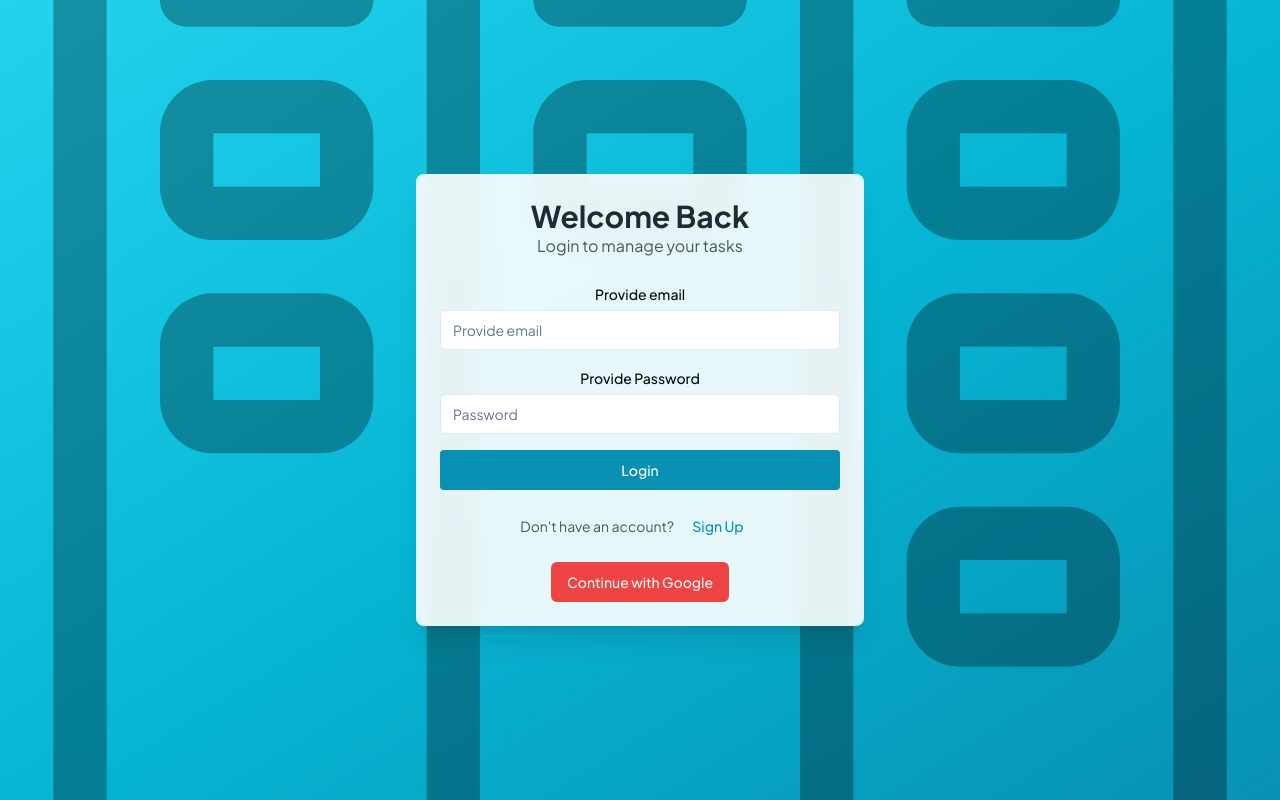
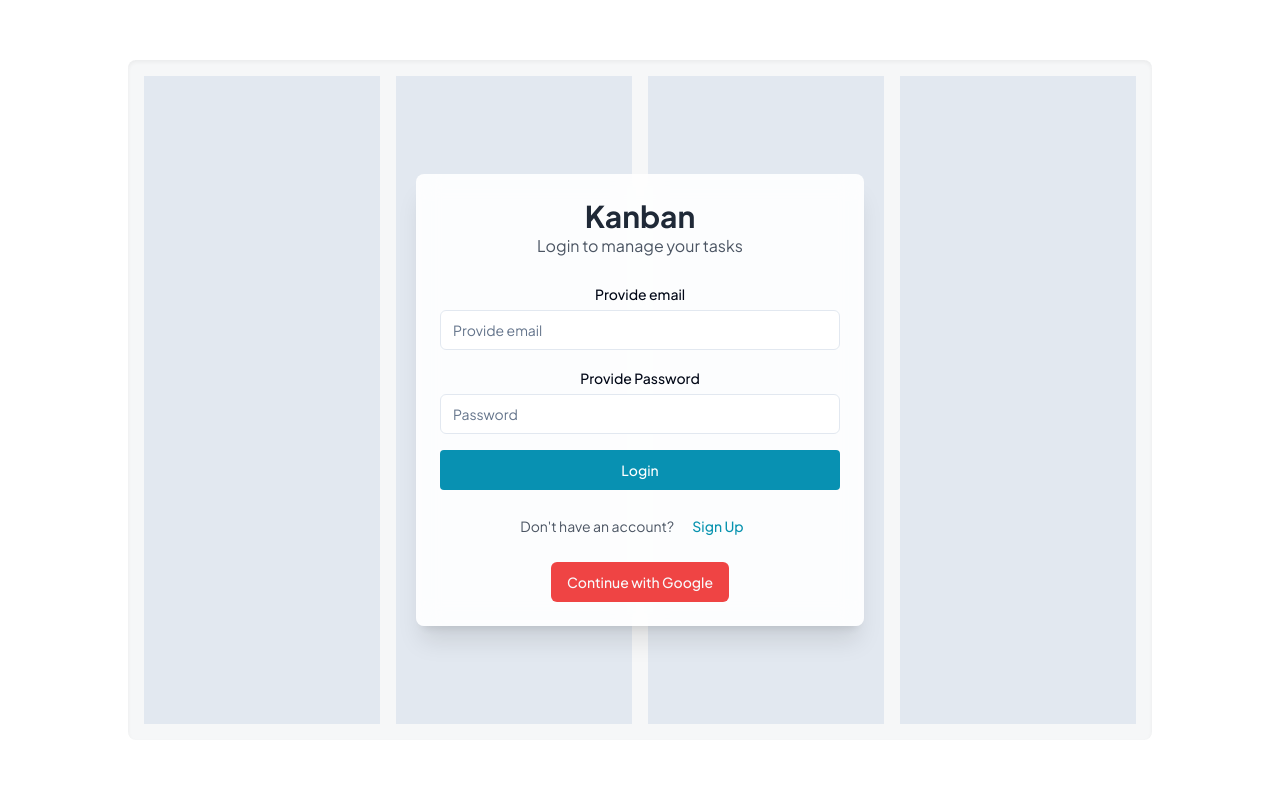
Before and after one commit to juanlam7/kanban-app, a Next.js app: page /login in a window 1280 px wide. Built offline with nearby package versions, Linux system fonts and the light colour scheme; no server answers.

Commit message:
feat: Change image background for custom css

```diff
--- a/app/login/page.tsx
+++ b/app/login/page.tsx
@@ -3,7 +3,7 @@ import WrapperForm from "./components/WrapperForm";
 
 export default function LoginPage() {
   return (
-    <AuthLayout title="Welcome Back" subtitle="Login to manage your tasks">
+    <AuthLayout title="Kanban" subtitle="Login to manage your tasks">
       <WrapperForm />
     </AuthLayout>
   );
--- a/components/ui/AuthLayout.tsx
+++ b/components/ui/AuthLayout.tsx
@@ -1,6 +1,3 @@
-import Image from "next/image";
-import backgroundImage from "../../public/background-image.svg";
-
 interface AuthLayoutProps {
   title: string;
   subtitle: string;
@@ -13,18 +10,19 @@ export default function AuthLayout({
   children,
 }: AuthLayoutProps) {
   return (
-    <section className="flex min-h-screen items-center justify-center bg-gradient-to-br from-cyan-400 via-cyan-500 to-cyan-600">
-      {/* Background Image */}
-      <div className="absolute inset-0">
-        <Image
-          src={backgroundImage}
-          alt="Kanban Background"
-          className="w-full h-full object-cover opacity-30"
-          priority
-        />
+    <section className="relative flex min-h-screen items-center justify-center bg-white">
+      <div className="absolute inset-0 flex justify-center items-center">
+        <div className="relative grid grid-cols-4 gap-4 w-[80%] h-[85%] p-4 bg-gray-300/20 backdrop-blur-lg rounded-lg shadow-inner">
+          {Array(4)
+            .fill(0)
+            .map((_, columnIndex) => (
+              <div
+                key={columnIndex}
+                className="bg-slate-200 flex flex-col p-4"
+              ></div>
+            ))}
+        </div>
       </div>
-
-      {/* Centered Content */}
       <div className="relative w-full max-w-md bg-white/90 backdrop-blur-md rounded-lg shadow-xl p-6 text-center">
         <h2 className="text-3xl font-bold text-gray-800">{title}</h2>
         <p className="text-gray-600">{subtitle}</p>
```
